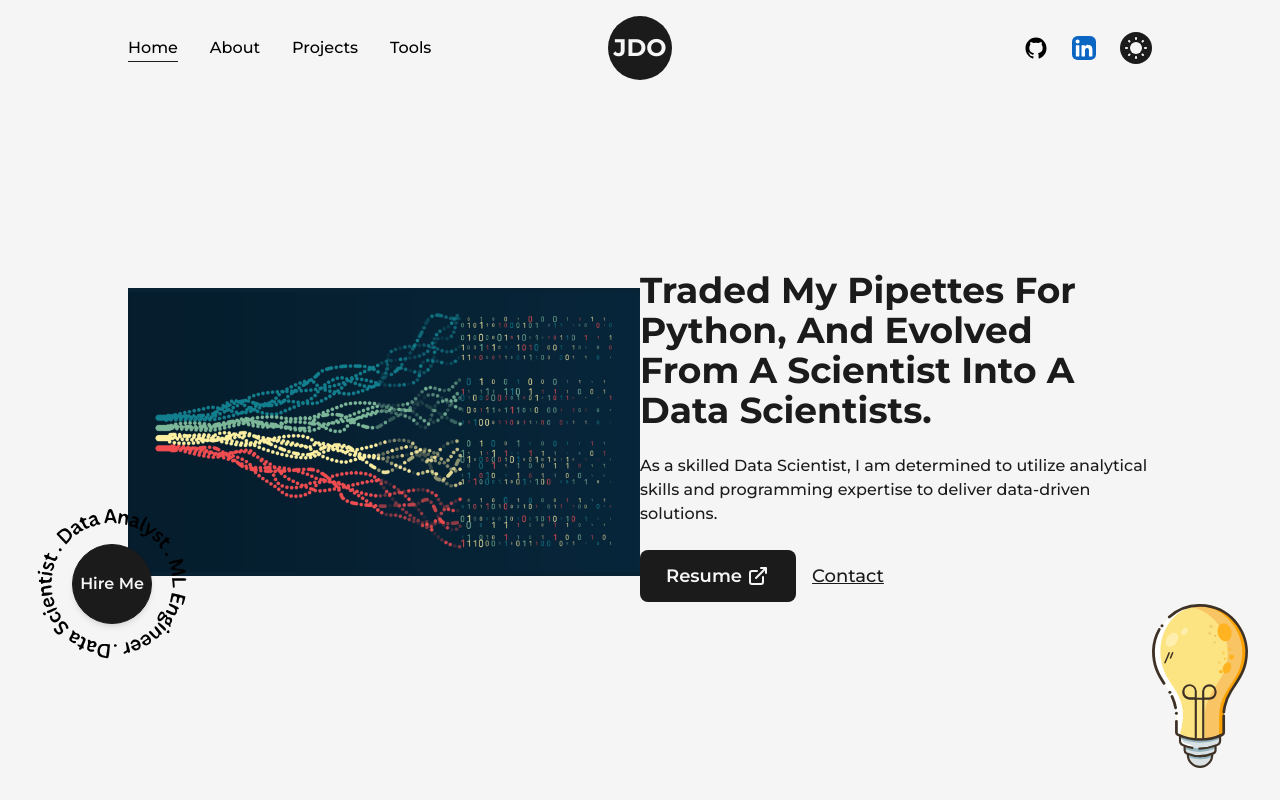
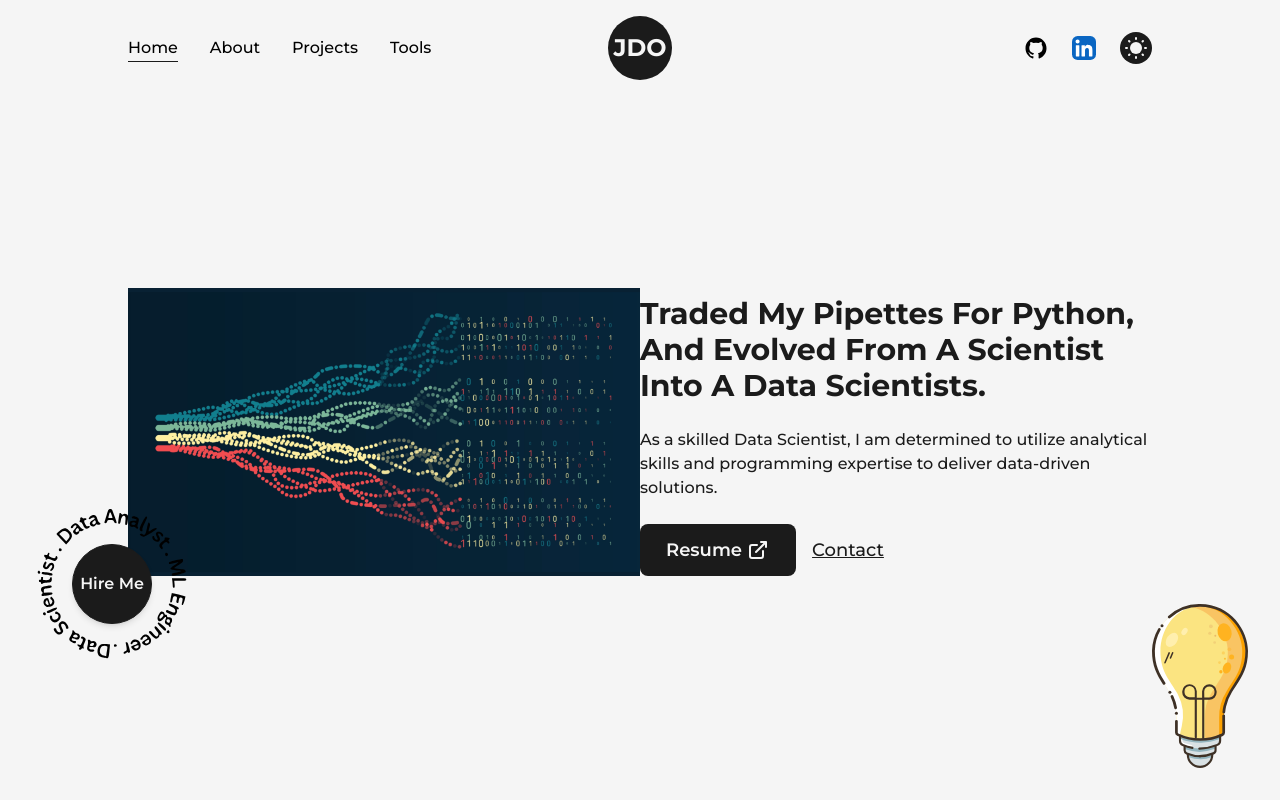
Before and after one commit to jodiambra/Nodejs-Portfolio, a Next.js app: page / in a window 1280 px wide. Shown: the top 800 px of the page. Built offline with nearby package versions, Linux system fonts and the light colour scheme.

Commit message:
font size 3

```diff
--- a/src/pages/index.js
+++ b/src/pages/index.js
@@ -35,7 +35,7 @@ export default function Home() {
                  />
                </div>
                <div className='w-1/2 flex flex-col items-center self-center lg:w-full lg:text-center'>
-                <AnimatedText text="Traded my pipettes for Python, and evolved from a Scientist into a Data Scientists." className='!text-4xl !text-left
+                <AnimatedText text="Traded my pipettes for Python, and evolved from a Scientist into a Data Scientists." className='!text-3xl !text-left
                 xl:!text-5xl lg:!text-center lg:!text=6xl md:!text-5xl sm:!text-3xl
                 '/>
                 <p className='my-4 text-base font-medium md:text-sm sm:text-xs'>
```
